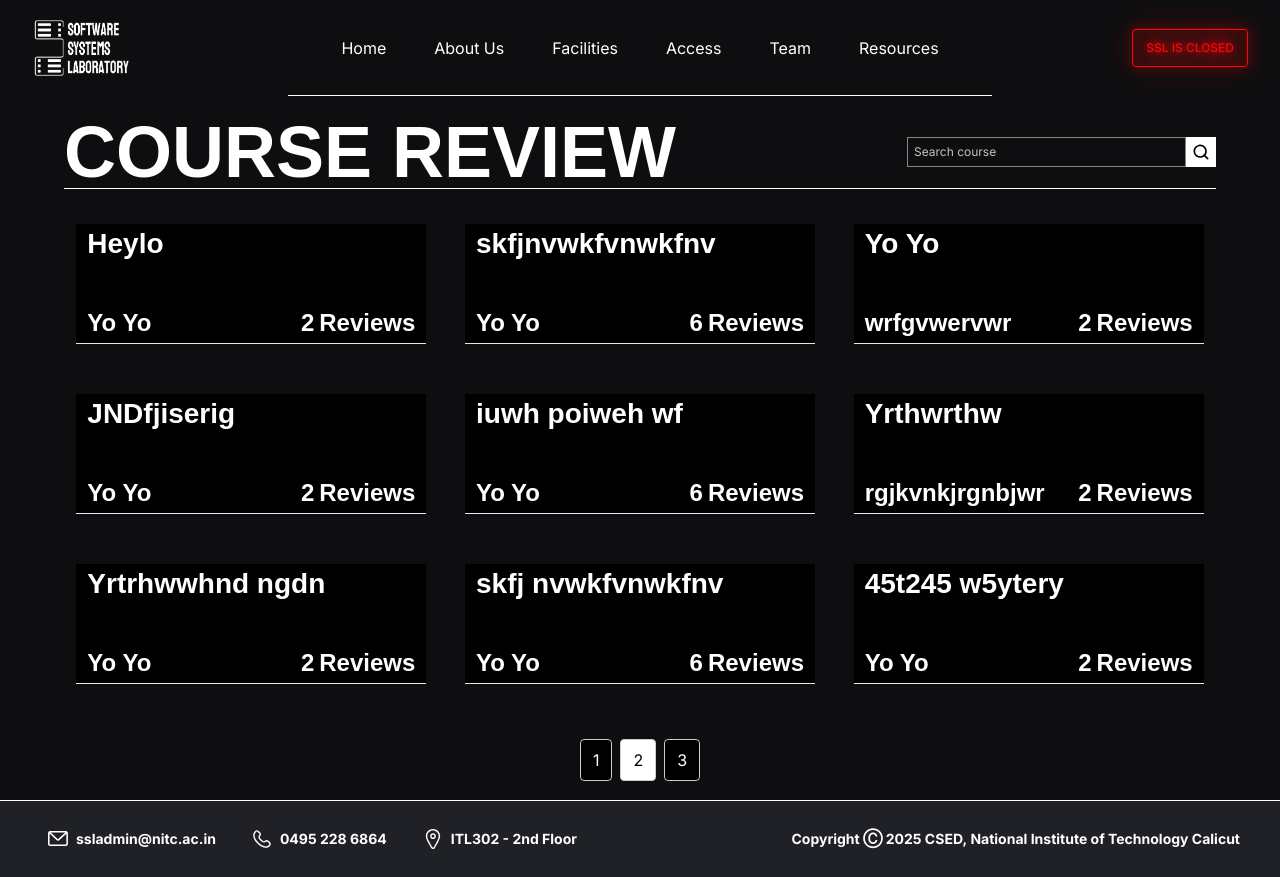
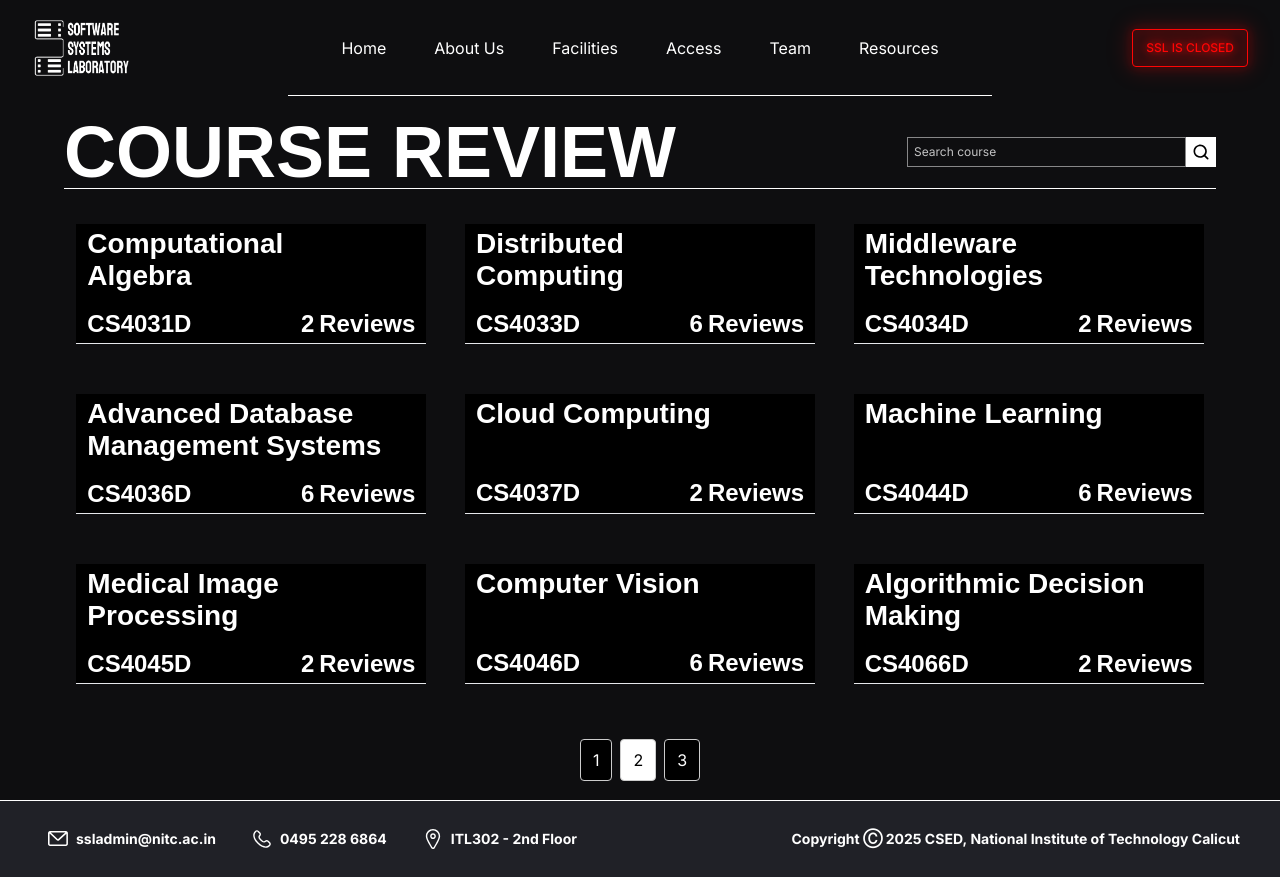
Before and after one commit to athena-server/athena-server.github.io, a Next.js app: page /course-review in a window 1280 px wide. Built offline with nearby package versions, Linux system fonts and the light colour scheme; a web font is replaced by a local one.

Commit message:
made Pagination a .tsx file, pulled new course card

```diff
--- a/src/app/course-review/pagination.js
+++ b/src/app/course-review/Pagination.tsx
@@ -1,16 +1,21 @@
-import React from 'react'
+import React, { Dispatch, SetStateAction } from 'react'
 
-const Pagination = ({totalPosts, perPage, currentPage, setCurrentPage}) => {
-  let pages = [];
+const Pagination = ({
+  totalPosts,
+  perPage,
+  currentPage,
+  setCurrentPage
+}: PaginationProps) => {
+  const pages = [];
 
-  for (let i = 1; i <= Math.ceil(totalPosts/perPage); i++) {
-    pages.push (i)
+  for (let i = 1; i <= Math.ceil(totalPosts / perPage); i++) {
+    pages.push(i)
   }
   return (
     <div style={{ display: "flex", gap: "8px", justifyContent: "center", marginTop: "20px" }}>
       {pages.map((page, index) => (
         <button
-          key = {index}
+          key={index}
           style={{
             padding: "8px 12px",
             backgroundColor: currentPage === page ? "white" : "black",
@@ -28,4 +33,11 @@ const Pagination = ({totalPosts, perPage, currentPage, setCurrentPage}) => {
   );
 };
 
+export interface PaginationProps {
+  totalPosts: number,
+  perPage: number,
+  currentPage: number,
+  setCurrentPage: Dispatch<SetStateAction<number>>,
+}
+
 export default Pagination;
--- a/src/app/course-review/page.tsx
+++ b/src/app/course-review/page.tsx
@@ -6,54 +6,50 @@ import Input from "@/components/Input";
 import { alumniSans } from "@/fonts";
 import Link from "@/components/Link";
 import CourseCard from "@/components/CourseCard";
-import Pagination from "./pagination";
+import Pagination from "./Pagination";
 
 const Page = () => {
     const [currentPage, setCurrentPage] = useState(2);
     const [perPage, setPerPage] = useState(9);
 
     const courseData = [
-        { courseTitle: 'Yo Yo', courseId: 'Yo Yo', reviewCount: '2' },
-        { courseTitle: 'skfjnvwkfvnwkfnv', courseId: 'Yo Yo', reviewCount: '6' },
-        { courseTitle: 'Yo Yo', courseId: 'wrfgvwervwr', reviewCount: '2' },
-        { courseTitle: 'Je erteegwg', courseId: 'Yo Yo', reviewCount: '2' },
-        { courseTitle: 'iuwh poherthd hertheeh wf', courseId: 'Yo Yo', reviewCount: '6' },
-        { courseTitle: 'tgwrhwr', courseId: 'rgjkvnkjrgnbjwr', reviewCount: '2' },
-        { courseTitle: 'Yo Yo', courseId: 'Yo Yo', reviewCount: '2' },
-        { courseTitle: 'skfjnvwktrh fvnwkfnv', courseId: 'Yo Yo', reviewCount: '6' },
-        { courseTitle: 'jksdnhjsnt', courseId: 'Yo Yo', reviewCount: '2' },
-        { courseTitle: 'Heylo', courseId: 'Yo Yo', reviewCount: '2' },
-        { courseTitle: 'skfjnvwkfvnwkfnv', courseId: 'Yo Yo', reviewCount: '6' },
-        { courseTitle: 'Yo Yo', courseId: 'wrfgvwervwr', reviewCount: '2' },
-        { courseTitle: 'JNDfjiserig', courseId: 'Yo Yo', reviewCount: '2' },
-        { courseTitle: 'iuwh poiweh wf', courseId: 'Yo Yo', reviewCount: '6' },
-        { courseTitle: 'Yrthwrthw', courseId: 'rgjkvnkjrgnbjwr', reviewCount: '2' },
-        { courseTitle: 'Yrtrhwwhnd ngdn', courseId: 'Yo Yo', reviewCount: '2' },
-        { courseTitle: 'skfj nvwkfvnwkfnv', courseId: 'Yo Yo', reviewCount: '6' },
-        { courseTitle: '45t245 w5ytery', courseId: 'Yo Yo', reviewCount: '2' },
-        { courseTitle: 'skfj nvwkfvnwkfnv', courseId: 'Yo Yo', reviewCount: '6' },
-        { courseTitle: '45t245 w5ytery', courseId: 'Yo Yo', reviewCount: '2' },
+        { courseTitle: 'Number Theory and Cryptography', courseId: 'CS4021D', reviewCount: 2 },
+        { courseTitle: 'Principles of Programming Languages', courseId: 'CS4022D', reviewCount: 6 },
+        { courseTitle: 'Information Theory', courseId: 'CS4024D', reviewCount: 2 },
+        { courseTitle: 'Randomized Algorithms', courseId: 'CS4025D', reviewCount: 6 },
+        { courseTitle: 'Combinatorial Algorithms', courseId: 'CS4026D', reviewCount: 2 },
+        { courseTitle: 'Topics in Algorithms', courseId: 'CS4027D', reviewCount: 6 },
+        { courseTitle: 'Quantum Computation', courseId: 'CS4028D', reviewCount: 2 },
+        { courseTitle: 'Topics in Complexity', courseId: 'CS4029D', reviewCount: 2 },
+        { courseTitle: 'Computational Complexity', courseId: 'CS4030D', reviewCount: 6 },
+        { courseTitle: 'Computational Algebra', courseId: 'CS4031D', reviewCount: 2 },
+        { courseTitle: 'Distributed Computing', courseId: 'CS4033D', reviewCount: 6 },
+        { courseTitle: 'Middleware Technologies', courseId: 'CS4034D', reviewCount: 2 },
+        { courseTitle: 'Advanced Database Management Systems', courseId: 'CS4036D', reviewCount: 6 },
+        { courseTitle: 'Cloud Computing', courseId: 'CS4037D', reviewCount: 2 },
+        { courseTitle: 'Machine Learning', courseId: 'CS4044D', reviewCount: 6 },
+        { courseTitle: 'Medical Image Processing', courseId: 'CS4045D', reviewCount: 2 },
+        { courseTitle: 'Computer Vision', courseId: 'CS4046D', reviewCount: 6 },
+        { courseTitle: 'Algorithmic Decision Making', courseId: 'CS4066D', reviewCount: 2 },
+        { courseTitle: 'Hashing Techniques for Big Data', courseId: 'CS4069D', reviewCount: 6 },
+        { courseTitle: 'Network Analysis in Bioinformatics', courseId: 'CS4071D', reviewCount: 2 }
     ];
 
     const lastPostInd = currentPage * perPage;
     const firstPostInd = lastPostInd - perPage;
-    const currentPosts = courseData.slice (firstPostInd, lastPostInd);
-
-
-
-
+    const currentPosts = courseData.slice(firstPostInd, lastPostInd);
 
     return (
         <Container>
             <Section className="pt-20 lg:pt-24 h-full">
-                <div className = "w-full flex flex-row justify-between left-1/2 justify-center align-items items-center border-b-[1px] border-solid border-white ">
+                <div className="w-full flex flex-row justify-between left-1/2 justify-center align-items items-center border-b-[1px] border-solid border-white ">
                     <h1 className={`${alumniSans.className} text-7xl font-bold`}>
                         COURSE REVIEW
                     </h1>
-                    <Input onClick = {() => 0} />
+                    <Input onClick={() => 0} />
                 </div>
-                <div className = "w-full h-full gap-[50px] place-items-center px-[18px] py-[35px] grid grid-cols-3 grid-rows-3">
-                {currentPosts.map((item,i=0) => (
+                <div className="w-full h-full gap-[50px] place-items-center px-[18px] py-[35px] grid grid-cols-3 grid-rows-3">
+                    {currentPosts.map((item, i = 0) => (
                         <CourseCard
                             key={i++}
                             courseTitle={item.courseTitle}
@@ -61,26 +57,16 @@ const Page = () => {
                             reviewCount={item.reviewCount}
                         />
                     ))}
-                    {/* <div className = "w-[350px] h-[120px] outline"></div>
-                    <div className = "w-[350px] h-[120px] outline"></div>
-                    <div className = "w-[350px] h-[120px] outline"></div>
-                    <div className = "w-[350px] h-[120px] outline"></div>
-                    <div className = "w-[350px] h-[120px] outline"></div>
-                    <div className = "w-[350px] h-[120px] outline"></div>
-                    <div className = "w-[350px] h-[120px] outline"></div>
-                    <div className = "w-[350px] h-[120px] outline"></div>
-                    <div className = "w-[350px] h-[120px] outline"></div> */}
                 </div>
                 <Pagination
-                    totalPosts = {courseData.length}
-                    perPage = {perPage}
-                    currentPage = {currentPage}
-                    setCurrentPage = {setCurrentPage}
+                    totalPosts={courseData.length}
+                    perPage={perPage}
+                    currentPage={currentPage}
+                    setCurrentPage={setCurrentPage}
                 />
             </Section>
         </Container>
     )
-
 };
 
 export default Page;
```
Lines whose indentation alone changed are shown as unchanged.
